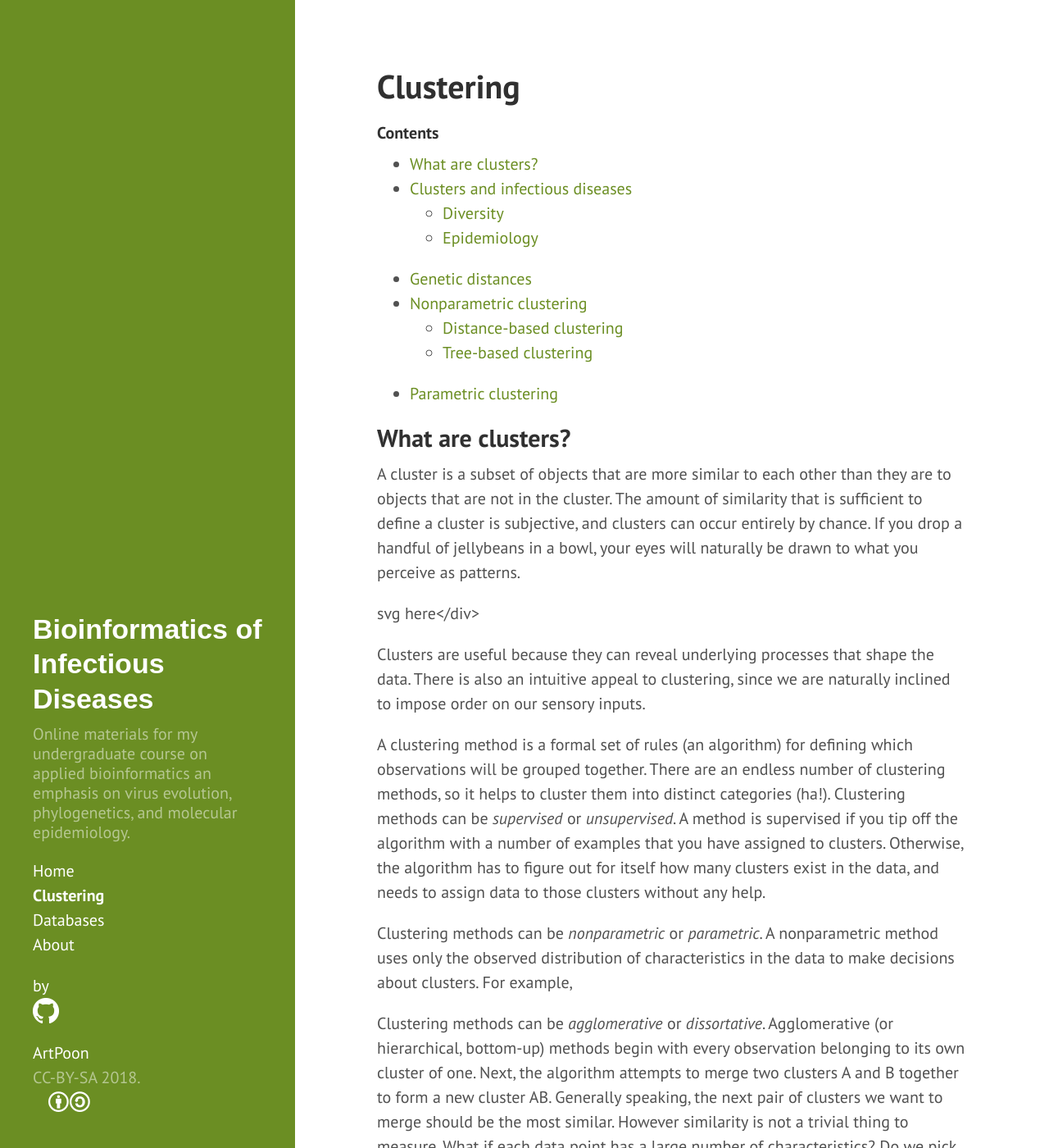
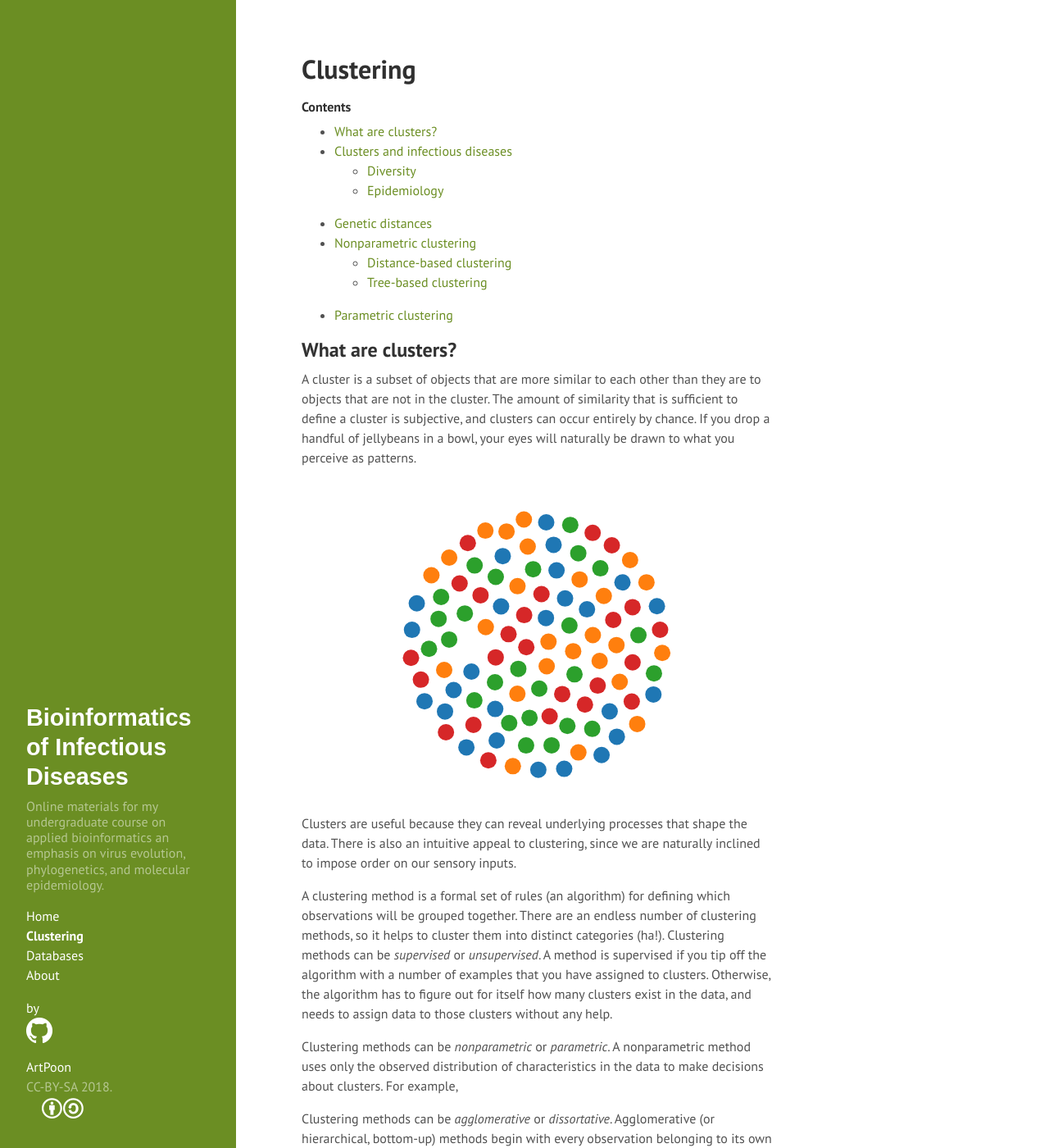
Before and after one commit to ArtPoon/BioID, a Jekyll site: the page built from Clustering.md, in a window 1280 px wide and 1400 px high. Shown: the whole window at 82% size. Built offline with Jekyll 4.4.1, drawn with Linux system fonts in a browser that asks for light colours.

Commit message:
got jellybean animation working

```diff
--- a/Clustering.md
+++ b/Clustering.md
@@ -12,7 +12,9 @@ The amount of similarity that is sufficient to define a cluster is subjective, a
 If you drop a handful of jellybeans in a bowl, your eyes will naturally be drawn to what you perceive as patterns.
 
 <!-- jellybean bowl animation -->
+<center>
 {% include example.html %}
+</center>
 
 Clusters are useful because they can reveal underlying processes that shape the data.
 There is also an intuitive appeal to clustering, since we are naturally inclined to impose order on our sensory inputs.
--- a/_includes/example.html
+++ b/_includes/example.html
@@ -1,25 +1,32 @@
 
 <style>
-
+div.wrapper {
+  text-align: center;
+}
 div.example {
-  font-family: "Helvetica Neue", Helvetica, Arial, sans-serif;
+  text-align: center;
 }
 </style>
+
+
+<div id="wrapper">
+  <div id="example"></div>
+</div>
 
 <script src="/public/js/d3.v3.min.js"></script>
 <script>
 
-var w = 300,
-    h = 300;
+var w = 400,
+    h = 400;
 
 
-var nodes = d3.range(200).map(function() {
-                return {radius: Math.random() * 12 + 4};
+var nodes = d3.range(100).map(function() {
+                return {radius: 12};
             }),
     color = d3.scale.category10();
 
 var force = d3.layout.force()
-            .gravity(0.05)
+            .gravity(0.1)
             .nodes(nodes)
             .size([w, h]);
 
@@ -31,15 +38,16 @@ force.start();
 
 
 var svg = d3.select("div#example")
-          .selectAll("svg")
-          .attr("width", w)
-          .attr("height", h);
+          .append("svg");
+
+svg.attr("width", w)
+   .attr("height", h);
 
 svg.selectAll("circle")
    .data(nodes.slice(1))
    .enter().append("svg:circle")
    .attr("r", function(d) { return d.radius - 2; })
-   .style("fill", function(d, i) { return color(i % 3); } );
+   .style("fill", function(d, i) { return color(i % 4); } );
 
 force.on("tick", function(e) {
   var q = d3.geom.quadtree(nodes),
@@ -56,14 +64,20 @@ force.on("tick", function(e) {
 });
 
 svg.on("mousemove", function() {
-  var p1 = d3.svg.mouse(this);
+  var p1 = d3.mouse(this);
   root.px = p1[0];
   root.py = p1[1];
   force.resume();
 });
 
+window.addEventListener("scroll", function(e) {
+  root.px = Math.random() * w;
+  root.py = Math.random() * h;
+  force.resume();
+});
+
 function collide(node) {
-  var r = node.radius + 16,
+  var r = node.radius + 1,
       nx1 = node.x - r,
       nx2 = node.x + r,
       ny1 = node.y - r,
@@ -90,5 +104,3 @@ function collide(node) {
 }
 
 </script>
-
-<div id="example">svg here</div>
--- a/public/css/hyde.css
+++ b/public/css/hyde.css
@@ -36,12 +36,12 @@ html {
 }
 @media (min-width: 48rem) {
   html {
-    font-size: 16px;
+    font-size: 12px;
   }
 }
 @media (min-width: 58rem) {
   html {
-    font-size: 20px;
+    font-size: 16px;
   }
 }
 
@@ -80,7 +80,7 @@ html {
   color: #fff;
   margin-top: 0;
   font-family: "Cabin", sans-serif;
-  font-size: 1.7rem;
+  font-size: 1.8rem;
   font-weight: 700;
 }
 
```
Also changed, not shown: 1 other file.
